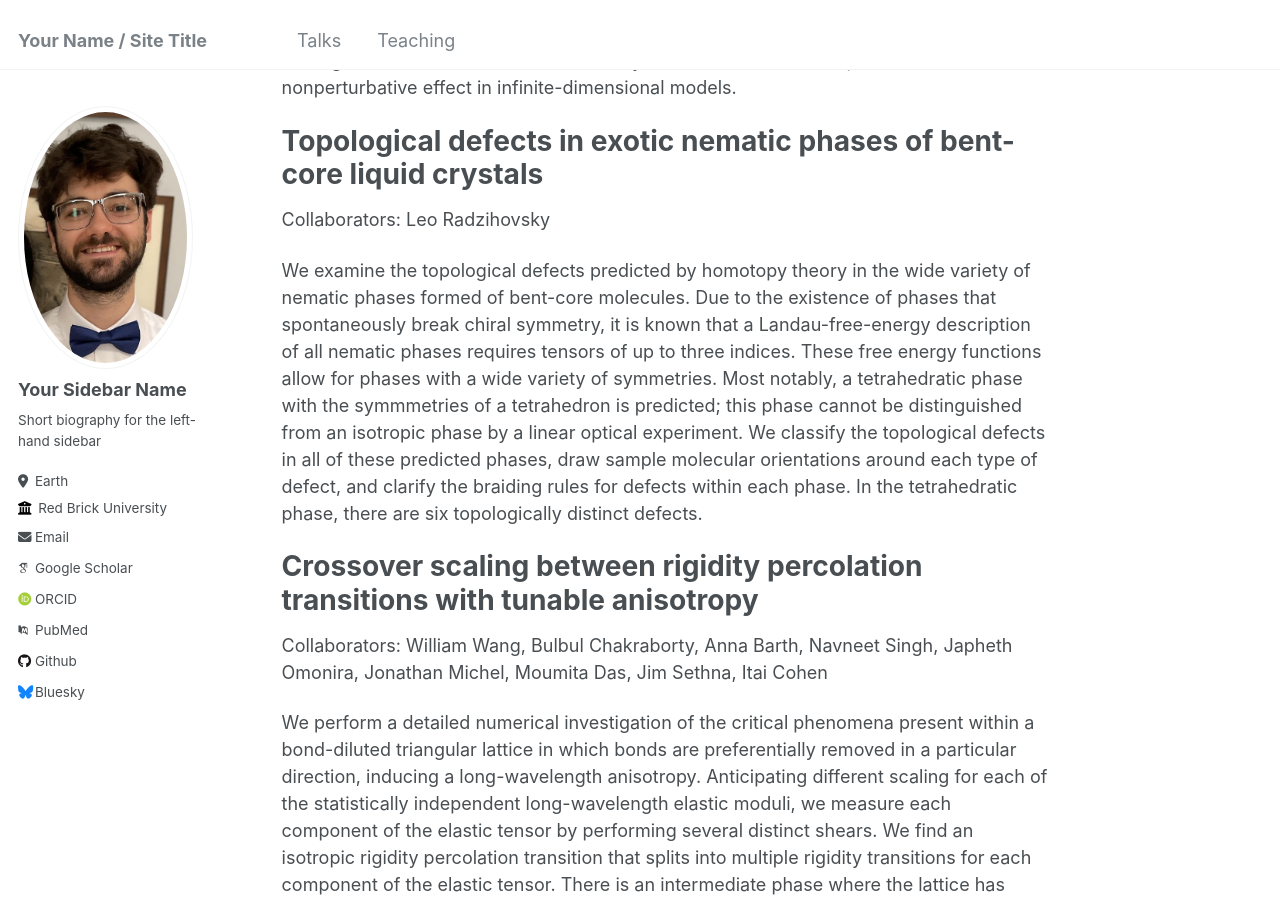
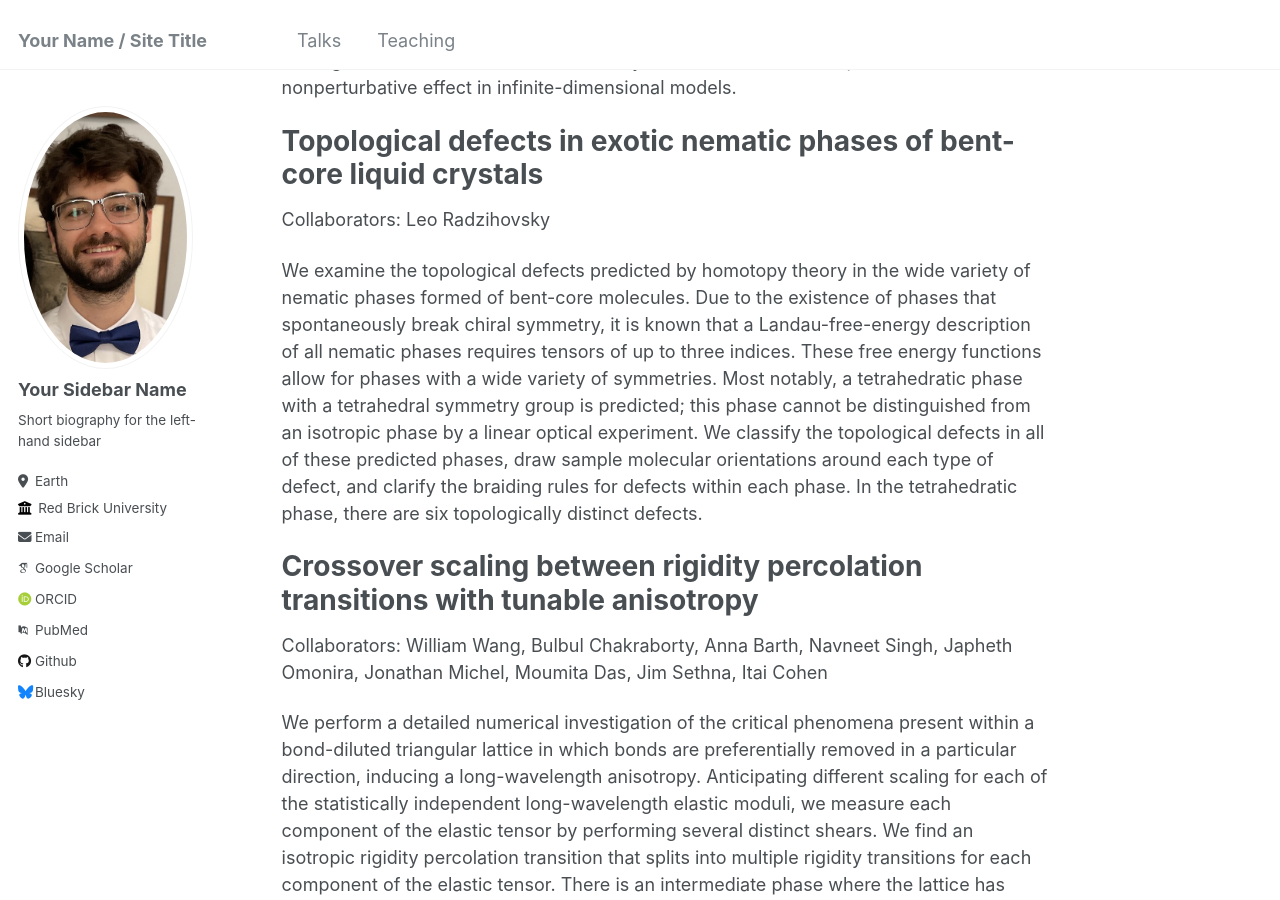
Before and after one commit to stephen-thornton/stephen-thornton.github.io, a Jekyll site: the page built from _pages/about.md, in a window 1280 px wide and 900 px high, scrolled down 476 px. Built offline with Jekyll 4.4.1, drawn with Linux system fonts in a browser that asks for light colours; some web fonts are replaced.

Commit message:
Update about.md

```diff
--- a/_pages/about.md
+++ b/_pages/about.md
@@ -17,7 +17,7 @@ Topological defects in exotic nematic phases of bent-core liquid crystals
 ======
 Collaborators: Leo Radzihovsky
 
-We examine the topological defects predicted by homotopy theory in the wide variety of nematic phases formed of bent-core molecules. Due to the existence of phases that spontaneously break chiral symmetry, it is known that a Landau-free-energy description of all nematic phases requires tensors of up to three indices. These free energy functions allow for phases with a wide variety of symmetries. Most notably, a tetrahedratic phase with the symmmetries of a tetrahedron is predicted; this phase cannot be distinguished from an isotropic phase by a linear optical experiment. We classify the topological defects in all of these predicted phases, draw sample molecular orientations around each type of defect, and clarify the braiding rules for defects within each phase. In the tetrahedratic phase, there are six topologically distinct defects.
+We examine the topological defects predicted by homotopy theory in the wide variety of nematic phases formed of bent-core molecules. Due to the existence of phases that spontaneously break chiral symmetry, it is known that a Landau-free-energy description of all nematic phases requires tensors of up to three indices. These free energy functions allow for phases with a wide variety of symmetries. Most notably, a tetrahedratic phase with a tetrahedral symmetry group is predicted; this phase cannot be distinguished from an isotropic phase by a linear optical experiment. We classify the topological defects in all of these predicted phases, draw sample molecular orientations around each type of defect, and clarify the braiding rules for defects within each phase. In the tetrahedratic phase, there are six topologically distinct defects.
 
 Crossover scaling between rigidity percolation transitions with tunable anisotropy
 ======
```
